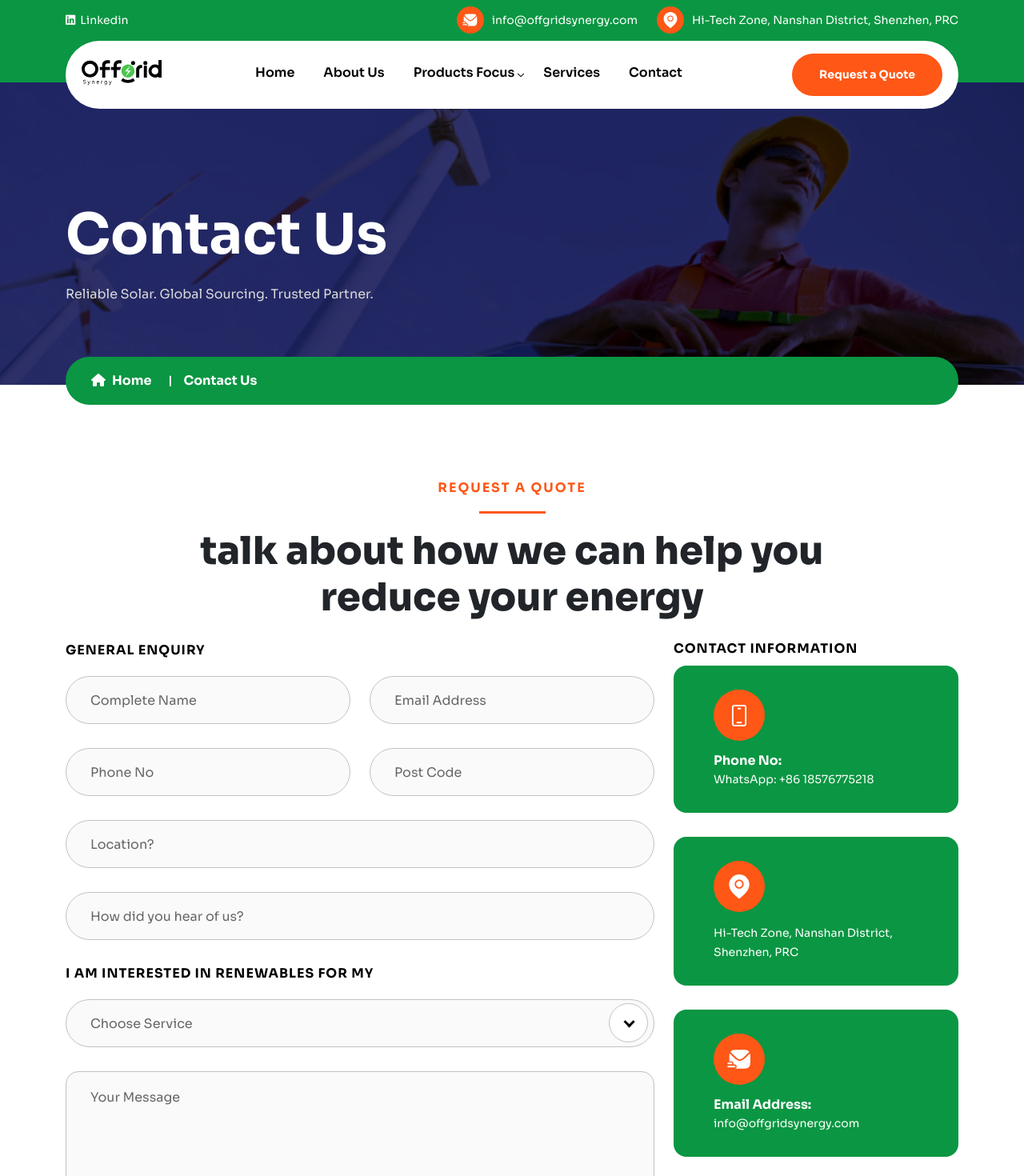
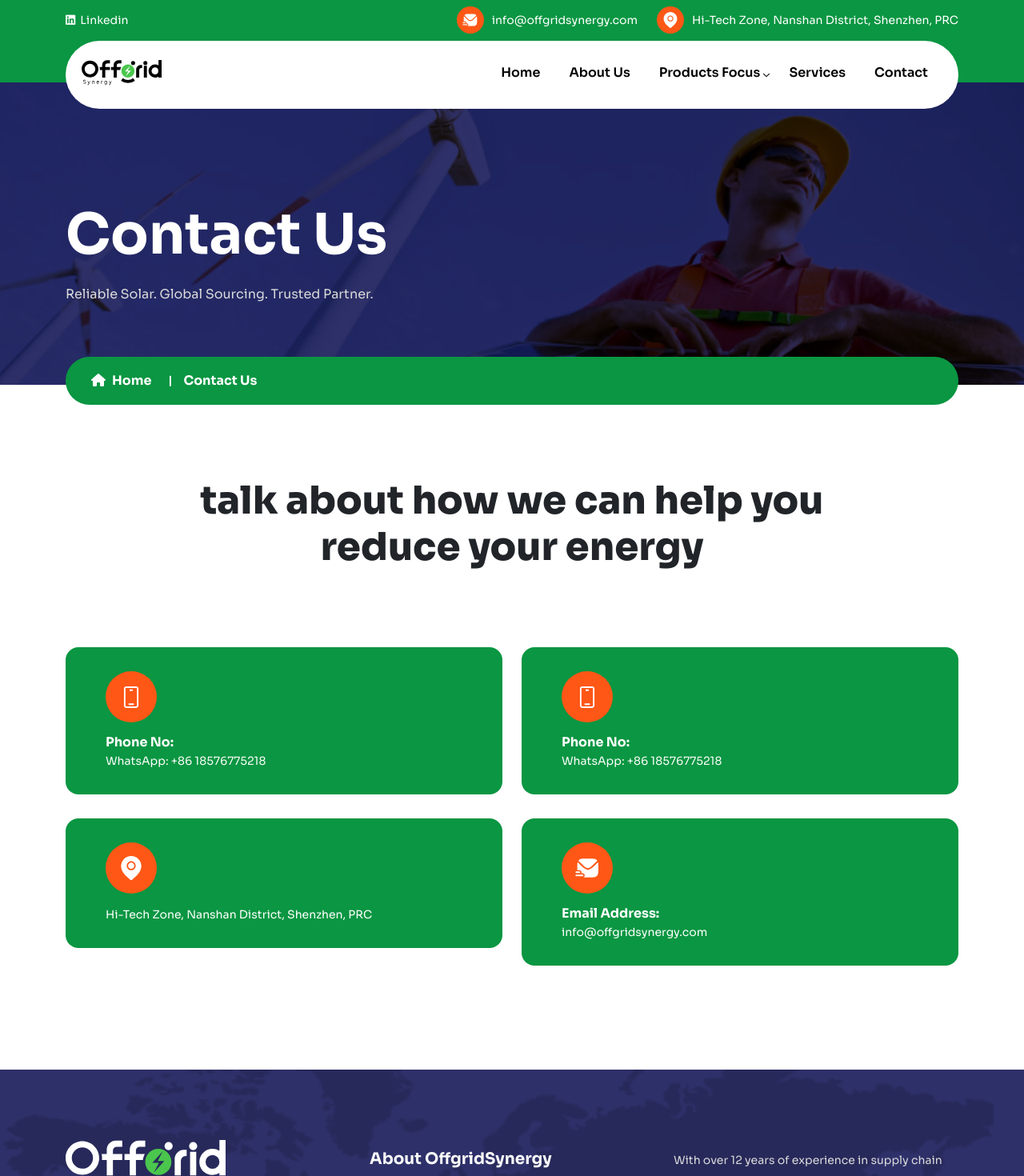
Before and after one commit to ctsin/energix, a Next.js app: page /contact in a window 1280 px wide. Shown: the top 1470 px of the page at 80% size. Built offline with nearby package versions, Linux system fonts and the light colour scheme.

Commit message:
V4 remove quotation section

```diff
--- a/src/components/contact/ContactArea.tsx
+++ b/src/components/contact/ContactArea.tsx
@@ -1,29 +1,20 @@
-"use client"
-import ContactForm from "@/forms/ContactForm";
+"use client";
 import EmailIcon from "@/svg/EmailIcon";
 import LocationIcon from "@/svg/LocationIcon";
 import PhoneIcon from "@/svg/PhoneIcon";
-import React from "react";
 
 const ContactArea = () => {
-
   return (
     <>
       <section className="gap section-contact">
         <div className="container">
           <div className="heading">
-            <p>Request A Quote</p>
-            <div className="line"></div>
-            <h2>talk about how we can help you reduce your energy</h2>
+            <h2 style={{ paddingBottom: "2em" }}>
+              talk about how we can help you reduce your energy
+            </h2>
           </div>
           <div className="row">
-            <div className="col-lg-8">
-              <ContactForm />
-            </div>
-            <div className="col-lg-4">
-              <div className="contact-information">
-                <h3>contact information</h3>
-              </div>
+            <div className="col-lg-6">
               <div className="contact-info contact-information">
                 <div>
                   <i>
@@ -37,6 +28,23 @@ const ContactArea = () => {
                   </a>
                 </div>
               </div>
+            </div>
+            <div className="col-lg-6">
+              <div className="contact-info contact-information">
+                <div>
+                  <i>
+                    <PhoneIcon />
+                  </i>
+                </div>
+                <div>
+                  <h4>Phone No:</h4>
+                  <a href="callto:+8618576775218">
+                    <p>WhatsApp: +86 18576775218</p>
+                  </a>
+                </div>
+              </div>
+            </div>
+            <div className="col-lg-6">
               <div className="contact-info contact-information">
                 <div>
                   <i>
@@ -47,6 +55,9 @@ const ContactArea = () => {
                   <p>Hi-Tech Zone, Nanshan District, Shenzhen, PRC</p>
                 </div>
               </div>
+            </div>
+            <div className="col-lg-6">
+              {" "}
               <div className="contact-info contact-information">
                 <div>
                   <i>
--- a/src/components/contact/ContactMain.tsx
+++ b/src/components/contact/ContactMain.tsx
@@ -5,11 +5,10 @@ import Map from './Map';
 
 const ContactMain = () => {
     return (
-        <>
-         <BreadCamb title='Contact Us'/>
-         <ContactArea/>
-         <Map/>
-        </>
+      <>
+        <BreadCamb title="Contact Us" />
+        <ContactArea />
+      </>
     );
 };
 
--- a/src/components/home/HomeMain.tsx
+++ b/src/components/home/HomeMain.tsx
@@ -1,11 +1,8 @@
-import React from "react";
 import HeroSlider from "./HeroSlider";
 import DomesticSec from "./DomesticSec";
 import SaveEnegryGallarySec from "./SaveEnegryGallarySec";
-import LatestInstallations from "./LatestInstallations";
 import WhyUseEnergix from "./WhyUseEnergix";
 import ProcessSolutionsSec from "./ProcessSolutionsSec";
-import RequestAQuote from "./RequestAQuote";
 import bgImg from "../../../public/assets/img/energix.jpg";
 const HomeMain = () => {
   return (
@@ -13,10 +10,8 @@ const HomeMain = () => {
       <HeroSlider />
       <DomesticSec />
       <SaveEnegryGallarySec />
-      {/* <LatestInstallations classOne="" noBottom="no-bottom" /> */}
       <WhyUseEnergix bgImg={bgImg} propsClass="" />
       <ProcessSolutionsSec propsClass="gap" />
-      <RequestAQuote noTop="pt-0" quoteClass="" />
     </>
   );
 };
--- a/src/components/services/ServiceMain.tsx
+++ b/src/components/services/ServiceMain.tsx
@@ -1,8 +1,6 @@
-import React from "react";
 import BreadCamb from "../shearedComponents/BreadCamb";
 import SustainableEnergy from "./SustainableEnergy";
 import FaultActivity from "./FaultActivity";
-import RequestAQuote from "../home/RequestAQuote";
 import UnlimitedSource from "./UnlimitedSource";
 import WhyUseEnergix from "../home/WhyUseEnergix";
 import SolarPV from "./SolarPV";
@@ -13,7 +11,6 @@ const ServiceMain = () => {
       <BreadCamb title="Services" />
       <SustainableEnergy />
       <FaultActivity />
-      <RequestAQuote noTop="" quoteClass="two m-0" />
       <UnlimitedSource />
       <WhyUseEnergix propsClass="two" bgImg={null} />
       <SolarPV />
--- a/src/components/team-details/TeamDetailsMain.tsx
+++ b/src/components/team-details/TeamDetailsMain.tsx
@@ -1,8 +1,6 @@
-import React from "react";
 import BreadCambDefault from "../shearedComponents/BreadCambDefault";
 import ExperienceSec from "./ExperienceSec";
 import AboutMeSec from "./AboutMeSec";
-import RequestAQuote from "../home/RequestAQuote";
 
 const TeamDetailsMain = () => {
   return (
@@ -10,7 +8,6 @@ const TeamDetailsMain = () => {
       <BreadCambDefault title="Team Details" pages="Pages" />
       <ExperienceSec />
       <AboutMeSec />
-      <RequestAQuote noTop="" quoteClass="two m-0"/>
     </>
   );
 };
--- a/src/layout/header/HeaderOne.tsx
+++ b/src/layout/header/HeaderOne.tsx
@@ -73,14 +73,6 @@ const HeaderOne = () => {
                 ))}
               </ul>
             </nav>
-            <div className="search-style d-flex align-items-center">
-              <button
-                onClick={() => setOpenLetterBox(!openLetterBox)}
-                className="header-one-btn newsbox button"
-              >
-                Request a Quote
-              </button>
-            </div>
             <div onClick={toggleSideMenu} className="bar-menu">
               <i className="fa-solid fa-bars"></i>
             </div>
--- a/src/layout/header/HeaderTwo.tsx
+++ b/src/layout/header/HeaderTwo.tsx
@@ -116,22 +116,6 @@ const HeaderTwo = () => {
                 </li>
               </ul>
             </nav>
-            <div className="search-style d-flex align-items-center">
-              <button
-                onClick={toggleSearchBar}
-                type="button"
-                className="search-btn"
-              >
-                <SearchIcon />
-              </button>
-              <button
-                onClick={() => setOpenLetterBox(!openLetterBox)}
-                className="header-button newsbox button"
-                type="button"
-              >
-                Request a Quote
-              </button>
-            </div>
             <div onClick={toggleSideMenu} className="bar-menu">
               <i className="fa-solid fa-bars"></i>
             </div>
```
Also changed, not shown: src/components/home-two/HeroSlider.tsx (+5 -8 lines), src/components/home-two/SolarEnergySec.tsx (+1 -53 lines), src/components/home/HeroSlider.tsx (+0 -8 lines).
